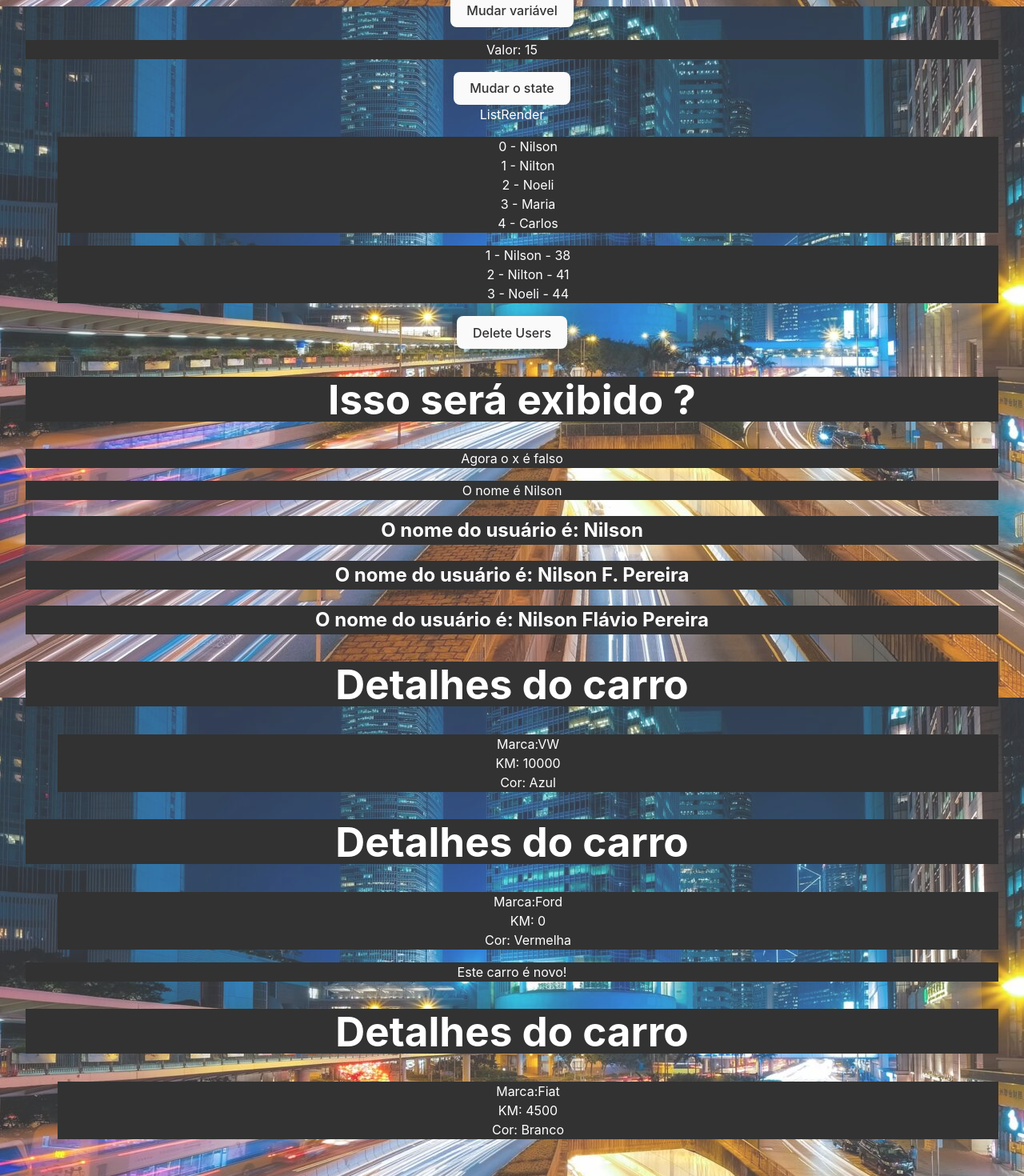
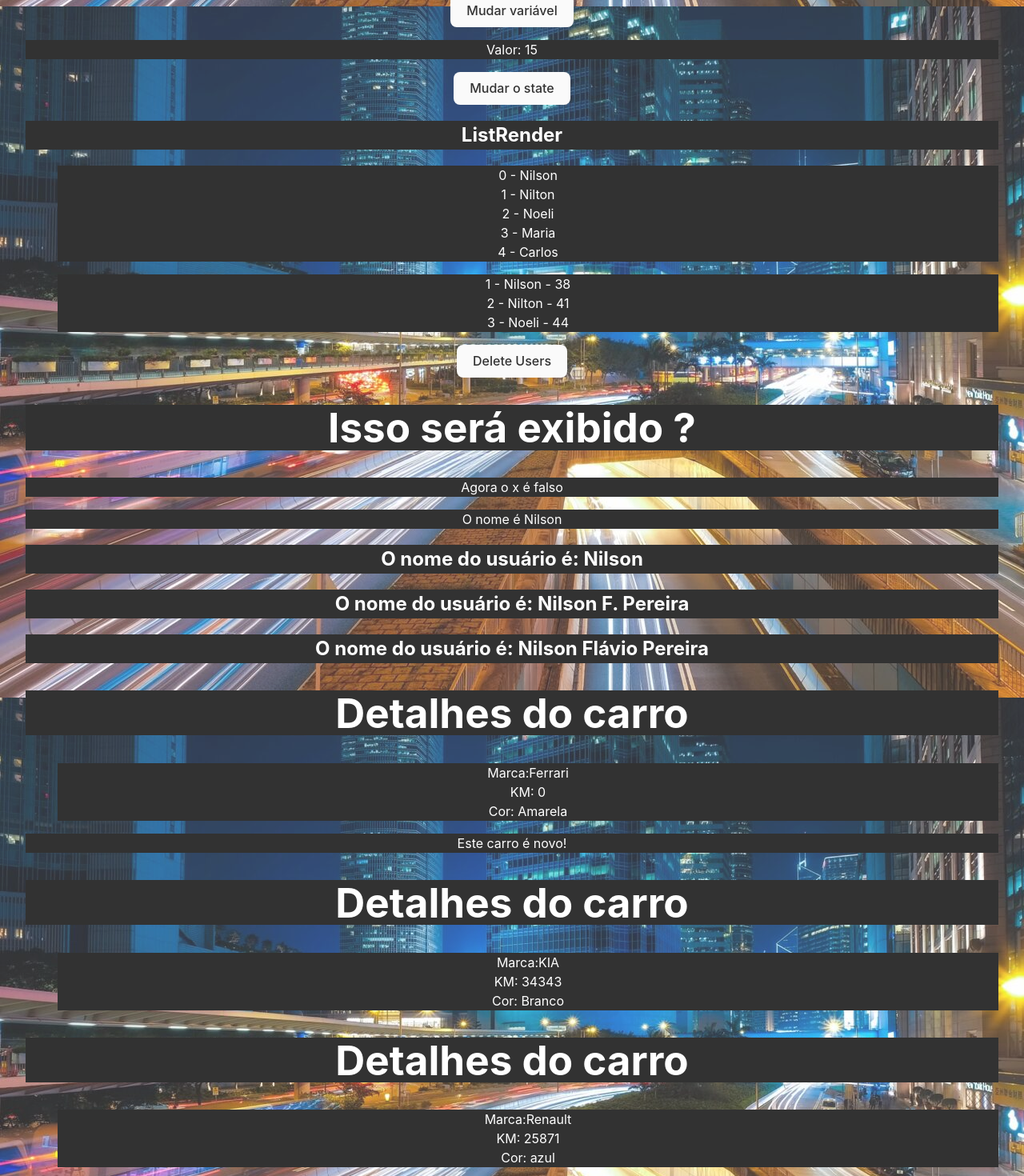
Before and after one commit to NFPereira/Cursos, a React (Vite) app in the folder REACTJS/React_Do_Zero_A_Maestria/Arquivos/3_AVANCANDO_EM_REACT/avancando-em-react/: page / in a window 1280 px wide. Shown: the part 1720-3190 px from the top of the page at 80% size. Built offline with nearby package versions, Linux system fonts and the light colour scheme.

Commit message:
Renderização de lista em componentes

```diff
--- a/REACTJS/React_Do_Zero_A_Maestria/Arquivos/3_AVANCANDO_EM_REACT/avancando-em-react/src/App.jsx
+++ b/REACTJS/React_Do_Zero_A_Maestria/Arquivos/3_AVANCANDO_EM_REACT/avancando-em-react/src/App.jsx
@@ -16,6 +16,13 @@ import CarsDetail from './components/CarsDetail';
 const App = () => {
   const nome = "Nilson F. Pereira"
   const [userName] = useState("Nilson Flávio Pereira");
+
+  const cars = [
+    { id: 1, brand: "Ferrari", color: "Amarela", newCar: true, km: 0 },
+    { id: 2, brand: "KIA", color: "Branco", newCar: false, km: 34343 },
+    { id: 3, brand: "Renault", color: "azul", newCar: false, km: 25871 },
+  ]
+
 
   return (
     <>
@@ -37,10 +44,10 @@ const App = () => {
       <ShowUserName name={nome} />
       {/*Passando valor por state*/}
       <ShowUserName name={userName} />
-      <CarsDetail marca="VW" km={10000} cor="Azul" newCar={false} />
-      {/*Reaproveitamento*/}
-      <CarsDetail marca="Ford" km={0} cor="Vermelha" newCar={true} />
-      <CarsDetail marca="Fiat" km={4500} cor="Branco" newCar={false} />
+      {/* loop em array de objetos */}
+      {cars.map((item) => (
+        <CarsDetail keyId={item.id} marca={item.brand} cor={item.color} newCar={item.newCar} km={item.km}/>
+      ))}
     </>
   )
 }
--- a/REACTJS/React_Do_Zero_A_Maestria/Arquivos/3_AVANCANDO_EM_REACT/avancando-em-react/src/components/CarsDetail.jsx
+++ b/REACTJS/React_Do_Zero_A_Maestria/Arquivos/3_AVANCANDO_EM_REACT/avancando-em-react/src/components/CarsDetail.jsx
@@ -1,17 +1,17 @@
 import React from 'react'
 
 /* Destructuring em props */
-const CarsDetail = ({marca, km, cor, newCar}) => {
+const CarsDetail = ({marca, km, cor, newCar, keyId}) => {
    return (
-      <div>
+      <>
          <h1>Detalhes do carro</h1>
-         <ul>
+         <ul key={keyId} >
             <li>Marca:{marca}</li>
             <li>KM: {km}</li>
             <li>Cor: {cor}</li>
          </ul>
          {newCar && <p>Este carro é novo!</p> }
-      </div>
+      </>
    )
 }
 
--- a/REACTJS/React_Do_Zero_A_Maestria/Arquivos/3_AVANCANDO_EM_REACT/avancando-em-react/src/components/ListRender.jsx
+++ b/REACTJS/React_Do_Zero_A_Maestria/Arquivos/3_AVANCANDO_EM_REACT/avancando-em-react/src/components/ListRender.jsx
@@ -9,21 +9,22 @@ const ListRender = () => {
       { id: 3, name: "Noeli", age: 44 },
    ])
 
-   const deleteRandom = () =>{
+   const deleteRandom = () => {
       const randonNumber = Math.floor(Math.random() * 4);
 
 
 
-      setUsers((prevUsers)=>{
+      setUsers((prevUsers) => {
          console.log(prevUsers);
-         return prevUsers.filter((user)=> randonNumber !== user.id)
+         return prevUsers.filter((user) => randonNumber !== user.id)
       })
    }
 
 
    return (
       <>
-         <div>ListRender</div>
+         <div><h2>ListRender</h2></div>
+
          <ul>
             {list.map((item, index) => (
                <li key={index}>{index} - {item}</li>
@@ -40,6 +41,6 @@ const ListRender = () => {
          <button onClick={deleteRandom}>Delete Users</button>
       </>
    )
-   }
+}
 
-   export default ListRender
+export default ListRender
```
